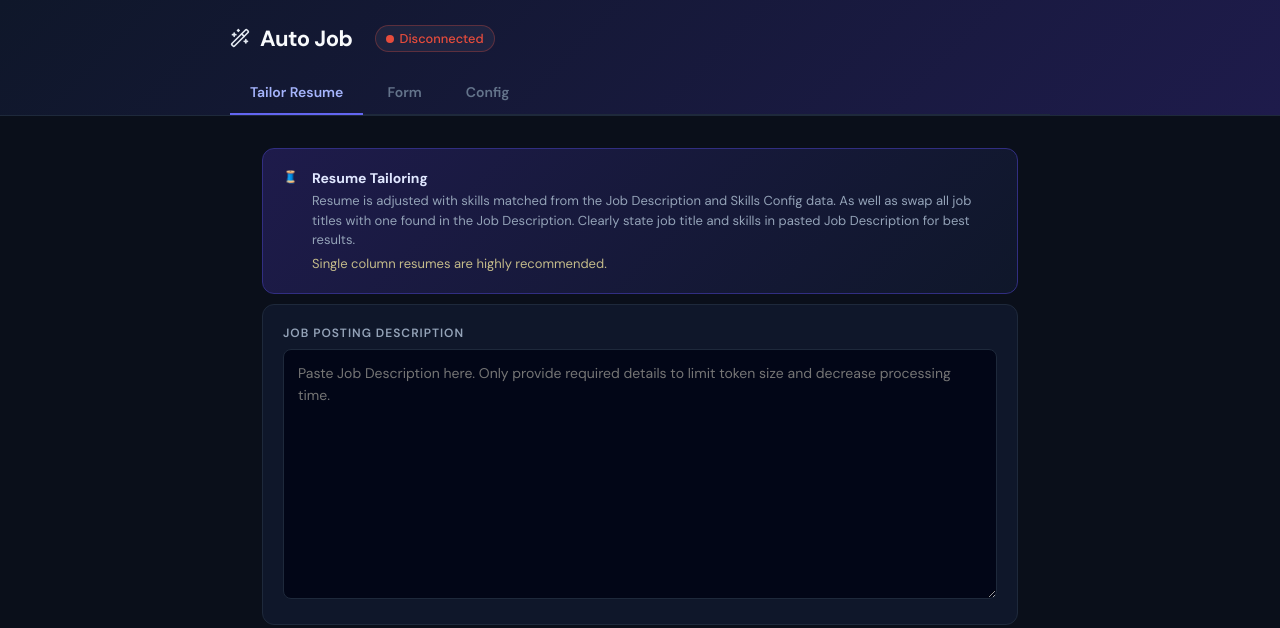
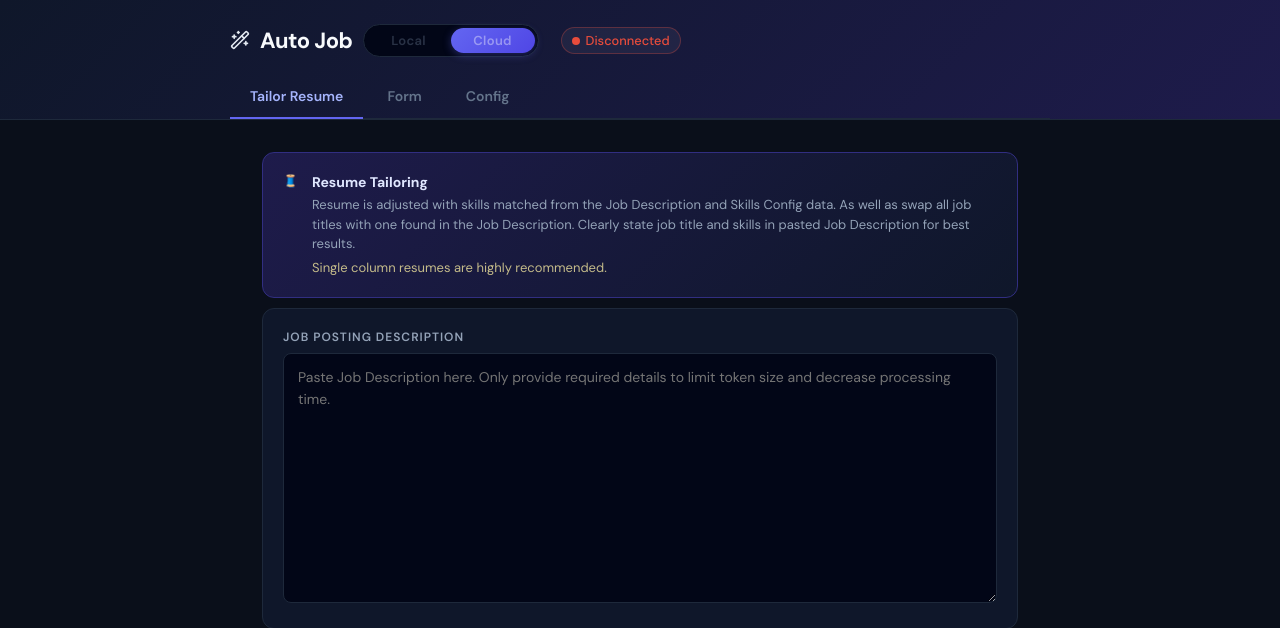
Before and after one commit to Debugger3000/ResumeTailor, a Python web app: template templates/index.html in a window 1280 px wide. Shown: the top 628 px of the page. Run offline with Jinja, Linux system fonts and the light colour scheme; the template is opened without the code that fills it, so the values that code supplies are empty.

Commit message:
model toggle button + models save properly

```diff
--- a/database/db.py
+++ b/database/db.py
@@ -29,8 +29,9 @@
             );
 
             CREATE TABLE IF NOT EXISTS model_config (
-                id INTEGER PRIMARY KEY CHECK (id = 1),
+                id INTEGER PRIMARY KEY,
                 provider TEXT NOT NULL DEFAULT 'ollama',
+                provider_category TEXT NOT NULL DEFAULT 'cloud',
                 model_name TEXT NOT NULL DEFAULT 'llama3',
                 api_key_env TEXT,
                 host TEXT,
--- a/static/app.js
+++ b/static/app.js
@@ -699,34 +699,32 @@
 const MODEL_CATALOG = [
   // ============== OLLAMA (local) ==============
   // host defaults to local daemon, no api key needed
-  { provider: 'ollama', model_name: 'llama3.2',          host: 'http://localhost:11434', api_key_env: null, category: 'Local · General',   desc: 'Meta Llama 3.2 — small, fast, great default' },
-  { provider: 'ollama', model_name: 'llama3.2:1b',       host: 'http://localhost:11434', api_key_env: null, category: 'Local · General',   desc: 'Meta Llama 3.2 1B' },
-  { provider: 'ollama', model_name: 'llama3.2:3b',       host: 'http://localhost:11434', api_key_env: null, category: 'Local · General',   desc: 'Meta Llama 3.2 3B' },
-  { provider: 'ollama', model_name: 'llama3.1',          host: 'http://localhost:11434', api_key_env: null, category: 'Local · General',   desc: 'Meta Llama 3.1 — workhorse, tool-calling' },
-  { provider: 'ollama', model_name: 'llama3.1:8b',       host: 'http://localhost:11434', api_key_env: null, category: 'Local · General',   desc: 'Meta Llama 3.1 8B' },
-  { provider: 'ollama', model_name: 'llama3.1:70b',      host: 'http://localhost:11434', api_key_env: null, category: 'Local · General',   desc: 'Meta Llama 3.1 70B' },
-  { provider: 'ollama', model_name: 'llama3.1:405b',     host: 'http://localhost:11434', api_key_env: null, category: 'Local · General',   desc: 'Meta Llama 3.1 405B' },
-  { provider: 'ollama', model_name: 'llama3.3:70b',      host: 'http://localhost:11434', api_key_env: null, category: 'Local · General',   desc: 'Llama 3.3 70B — ~405B quality at 70B' },
-  { provider: 'ollama', model_name: 'llama4',            host: 'http://localhost:11434', api_key_env: null, category: 'Local · General',   desc: 'Llama 4 — MoE, multimodal' },
-
-  { provider: 'ollama', model_name: 'qwen2.5',           host: 'http://localhost:11434', api_key_env: null, category: 'Local · General',   desc: 'Qwen2.5 — strong all-rounder, 128K ctx' },
-  { provider: 'ollama', model_name: 'qwen2.5:7b',        host: 'http://localhost:11434', api_key_env: null, category: 'Local · General',   desc: 'Qwen2.5 7B' },
-  { provider: 'ollama', model_name: 'qwen2.5:14b',       host: 'http://localhost:11434', api_key_env: null, category: 'Local · General',   desc: 'Qwen2.5 14B' },
-  { provider: 'ollama', model_name: 'qwen2.5:32b',       host: 'http://localhost:11434', api_key_env: null, category: 'Local · General',   desc: 'Qwen2.5 32B' },
-  { provider: 'ollama', model_name: 'qwen2.5:72b',       host: 'http://localhost:11434', api_key_env: null, category: 'Local · General',   desc: 'Qwen2.5 72B' },
-  { provider: 'ollama', model_name: 'qwen3',             host: 'http://localhost:11434', api_key_env: null, category: 'Local · General',   desc: 'Qwen3 — tools + thinking modes' },
-  { provider: 'ollama', model_name: 'qwen3:8b',          host: 'http://localhost:11434', api_key_env: null, category: 'Local · General',   desc: 'Qwen3 8B' },
-  { provider: 'ollama', model_name: 'qwen3:32b',         host: 'http://localhost:11434', api_key_env: null, category: 'Local · General',   desc: 'Qwen3 32B' },
-  { provider: 'ollama', model_name: 'qwen3.6:27b',       host: 'http://localhost:11434', api_key_env: null, category: 'Local · General',   desc: 'Qwen3.6 27B — newest Qwen dense' },
-
-  { provider: 'ollama', model_name: 'gemma3',            host: 'http://localhost:11434', api_key_env: null, category: 'Local · General',   desc: 'Gemma 3 — vision, single-GPU friendly' },
-  { provider: 'ollama', model_name: 'gemma3:4b',         host: 'http://localhost:11434', api_key_env: null, category: 'Local · General',   desc: 'Gemma 3 4B' },
-  { provider: 'ollama', model_name: 'gemma3:12b',        host: 'http://localhost:11434', api_key_env: null, category: 'Local · General',   desc: 'Gemma 3 12B' },
-  { provider: 'ollama', model_name: 'gemma3:27b',        host: 'http://localhost:11434', api_key_env: null, category: 'Local · General',   desc: 'Gemma 3 27B' },
-  { provider: 'ollama', model_name: 'gemma4',            host: 'http://localhost:11434', api_key_env: null, category: 'Local · General',   desc: 'Gemma 4 — Google, vision + tools' },
+  { provider: 'ollama', model_name: 'llama3.2',          host: 'http://localhost:11434', api_key_env: null, category: 'Local',   desc: 'Meta Llama 3.2 — small, fast, great default' },
+  { provider: 'ollama', model_name: 'llama3.2:1b',       host: 'http://localhost:11434', api_key_env: null, category: 'Local',   desc: 'Meta Llama 3.2 1B' },
+  { provider: 'ollama', model_name: 'llama3.2:3b',       host: 'http://localhost:11434', api_key_env: null, category: 'Local',   desc: 'Meta Llama 3.2 3B' },
+  { provider: 'ollama', model_name: 'llama3.1',          host: 'http://localhost:11434', api_key_env: null, category: 'Local',   desc: 'Meta Llama 3.1 — workhorse, tool-calling' },
+  { provider: 'ollama', model_name: 'llama3.1:8b',       host: 'http://localhost:11434', api_key_env: null, category: 'Local',   desc: 'Meta Llama 3.1 8B' },
+  { provider: 'ollama', model_name: 'llama3.1:70b',      host: 'http://localhost:11434', api_key_env: null, category: 'Local',   desc: 'Meta Llama 3.1 70B' },
+  { provider: 'ollama', model_name: 'llama3.1:405b',     host: 'http://localhost:11434', api_key_env: null, category: 'Local',   desc: 'Meta Llama 3.1 405B' },
+  { provider: 'ollama', model_name: 'llama3.3:70b',      host: 'http://localhost:11434', api_key_env: null, category: 'Local',   desc: 'Llama 3.3 70B — ~405B quality at 70B' },
+  { provider: 'ollama', model_name: 'llama4',            host: 'http://localhost:11434', api_key_env: null, category: 'Local',   desc: 'Llama 4 — MoE, multimodal' },
+  { provider: 'ollama', model_name: 'qwen2.5',           host: 'http://localhost:11434', api_key_env: null, category: 'Local',   desc: 'Qwen2.5 — strong all-rounder, 128K ctx' },
+  { provider: 'ollama', model_name: 'qwen2.5:7b',        host: 'http://localhost:11434', api_key_env: null, category: 'Local',   desc: 'Qwen2.5 7B' },
+  { provider: 'ollama', model_name: 'qwen2.5:14b',       host: 'http://localhost:11434', api_key_env: null, category: 'Local',   desc: 'Qwen2.5 14B' },
+  { provider: 'ollama', model_name: 'qwen2.5:32b',       host: 'http://localhost:11434', api_key_env: null, category: 'Local',   desc: 'Qwen2.5 32B' },
+  { provider: 'ollama', model_name: 'qwen2.5:72b',       host: 'http://localhost:11434', api_key_env: null, category: 'Local',   desc: 'Qwen2.5 72B' },
+  { provider: 'ollama', model_name: 'qwen3',             host: 'http://localhost:11434', api_key_env: null, category: 'Local',   desc: 'Qwen3 — tools + thinking modes' },
+  { provider: 'ollama', model_name: 'qwen3:8b',          host: 'http://localhost:11434', api_key_env: null, category: 'Local',   desc: 'Qwen3 8B' },
+  { provider: 'ollama', model_name: 'qwen3:32b',         host: 'http://localhost:11434', api_key_env: null, category: 'Local',   desc: 'Qwen3 32B' },
+  { provider: 'ollama', model_name: 'qwen3.6:27b',       host: 'http://localhost:11434', api_key_env: null, category: 'Local',   desc: 'Qwen3.6 27B — newest Qwen dense' },
+  { provider: 'ollama', model_name: 'gemma3',            host: 'http://localhost:11434', api_key_env: null, category: 'Local',   desc: 'Gemma 3 — vision, single-GPU friendly' },
+  { provider: 'ollama', model_name: 'gemma3:4b',         host: 'http://localhost:11434', api_key_env: null, category: 'Local',   desc: 'Gemma 3 4B' },
+  { provider: 'ollama', model_name: 'gemma3:12b',        host: 'http://localhost:11434', api_key_env: null, category: 'Local',   desc: 'Gemma 3 12B' },
+  { provider: 'ollama', model_name: 'gemma3:27b',        host: 'http://localhost:11434', api_key_env: null, category: 'Local',   desc: 'Gemma 3 27B' },
+  { provider: 'ollama', model_name: 'gemma4',            host: 'http://localhost:11434', api_key_env: null, category: 'Local',   desc: 'Gemma 4 — Google, vision + tools' },
 
   // ============== GOOGLE ==============
-  { provider: 'google',    model_name: 'gemini-2.5-flash',        host: 'https://generativelanguage.googleapis.com', api_key_env: 'GOOGLE_API_KEY', category: 'Cloud · Google', desc: 'Gemini 2.5 Flash — fast' },
+  { provider: 'google',    model_name: 'gemini-2.5-flash',        host: 'https://generativelanguage.googleapis.com', api_key_env: 'GOOGLE_API_KEY', category: 'Cloud', desc: 'Gemini 2.5 Flash — fast' },
 ];
 
 // ============== ANTHROPIC ==============
@@ -741,8 +739,28 @@
 
 
 const PROVIDER_NEEDS_KEY = (provider) => provider !== 'ollama';
-let currentModelConfig = null;   // module-level cache of the saved row
+// let currentModelConfig = null;   // module-level cache of the saved row
 let isDirty = false;
+let currentModelTypeSelected = 'cloud'; // Either a cloud or local model is selected...
+
+let modelConfigs = [];   // cached saved configs — up to two rows: one local, one cloud
+
+function maskKey(key) {
+  // Swap every char for 'x' so the real key never lingers in client memory.
+  return key ? 'x'.repeat(key.length) : null;
+}
+
+function configKind(cfg) {
+  // 'local' for Ollama / locally-hosted, 'cloud' otherwise.
+  if (cfg.provider_category) {
+    return cfg.provider_category.toLowerCase().startsWith('local') ? 'local' : 'cloud';
+  }
+  return (cfg.host || '').includes('localhost') ? 'local' : 'cloud';
+}
+
+function getConfigByKind(kind) {
+  return modelConfigs.find(c => configKind(c) === kind) || null;
+}
 
 
 function markDirty() {
@@ -831,10 +849,12 @@
   const host = hostInput?.value.trim() || entry.host;
   const modelApiKey = document.getElementById('apiKeyInput');
   const apiKey = modelApiKey?.value.trim();
+  const providerCategory = entry.category.toLowerCase();
 
 
   const payload = {
     provider:    entry.provider,
+    provider_category: providerCategory,
     model_name:  entry.model_name,
     host:        host,
     api_key_env: apiKey,   // env var NAME, not the key itself
@@ -867,6 +887,25 @@
     status.className = 'status success';
     markPristine();
 
+    const kind = getActiveTab();
+
+    // Keep the local cache in sync so the toggle knows this side now exists
+    const savedCfg = {
+      provider:          entry.provider,
+      provider_category: providerCategory,
+      model_name:        entry.model_name,
+      host:              host,
+      api_key_env:       maskKey(apiKey),
+    };
+    const idx = modelConfigs.findIndex(c => configKind(c) === kind);
+    if (idx >= 0) modelConfigs[idx] = savedCfg;   // replace existing side
+    else          modelConfigs.push(savedCfg);    // add the new side
+
+    currentModelTypeSelected = kind;
+
+    syncModelToggle();
+
+
     // send another request to restart model connection / server
     await restart_model_server();
 
@@ -894,6 +933,7 @@
     const res = await fetch('/api/data/model/updated', {
       method:  'POST',
       headers: { 'Content-Type': 'application/json' },
+      body: JSON.stringify({ provider_category: currentModelTypeSelected })
     });
     const data = await res.json().catch(() => ({}));
     if (!res.ok || !data.ok) throw new Error(data.error || `HTTP ${res.status}`);
@@ -915,7 +955,7 @@
   }
 }
 
-function populateModelSelect(tab = 'local') {
+function populateModelSelect(tab = 'cloud') {
   const select = document.getElementById('modelSelect');
 
   // Filter catalog by the active tab
@@ -958,20 +998,37 @@
         p.classList.toggle('hidden', p.id !== `modelTab-${target}`);
       });
 
-      // Refresh dropdown for the active tab
-      populateModelSelect(target);
-
-      // Show/hide API key row based on tab
       const apiKeyRow = document.getElementById('apiKeyRow');
       if (apiKeyRow) apiKeyRow.classList.toggle('hidden', target === 'local');
 
-      // Reset description + custom
-      document.getElementById('modelDescription').textContent = '';
-      document.getElementById('customModelRow').classList.add('hidden');
-      markDirty();
+      hydrateTab(target);   // restore saved config for this tab from the cache
     });
   });
 }
+
+// function initModelTabs() {
+//   document.querySelectorAll('.model-tab').forEach(btn => {
+//     btn.addEventListener('click', () => {
+//       const target = btn.dataset.tab;
+//       document.querySelectorAll('.model-tab').forEach(b => b.classList.toggle('active', b === btn));
+//       document.querySelectorAll('.model-tab-panel').forEach(p => {
+//         p.classList.toggle('hidden', p.id !== `modelTab-${target}`);
+//       });
+
+//       // Refresh dropdown for the active tab
+//       populateModelSelect(target);
+
+//       // Show/hide API key row based on tab
+//       const apiKeyRow = document.getElementById('apiKeyRow');
+//       if (apiKeyRow) apiKeyRow.classList.toggle('hidden', target === 'local');
+
+//       // Reset description + custom
+//       document.getElementById('modelDescription').textContent = '';
+//       document.getElementById('customModelRow').classList.add('hidden');
+//       markDirty();
+//     });
+//   });
+// }
 
 function initModelConfig() {
   populateModelSelect('local');
@@ -1006,33 +1063,118 @@
 }
 
 
+// async function loadModelConfig() {
+//   try {
+//     const res  = await fetch('/api/data/model', { method: 'GET' });
+//     const data = await res.json().catch(() => ({}));
+
+//     console.log(`Saved Model details: ${data}`);
+//     console.log(`Saved Model details: ${data.provider}`);
+//     if (!res.ok) {
+//       console.warn('Failed to load model config:', data.error || res.status);
+//       return null;
+//     }
+
+//        // null if nothing saved yet
+//     hydrateModelConfig(data);
+//     return data;
+//   } catch (err) {
+//     console.error('loadModelConfig error:', err);
+//     return null;
+//   }
+// }
+
 async function loadModelConfig() {
   try {
     const res  = await fetch('/api/data/model', { method: 'GET' });
-    const data = await res.json().catch(() => ({}));
+    const data = await res.json().catch(() => ([]));
 
-    console.log(`Saved Model details: ${data}`);
-    console.log(`Saved Model details: ${data.provider}`);
     if (!res.ok) {
       console.warn('Failed to load model config:', data.error || res.status);
       return null;
     }
 
-       // null if nothing saved yet
-    hydrateModelConfig(data);
-    return data;
+    // Endpoint now returns an array of rows (0–2). Tolerate a {configs:[...]} wrapper too.
+    const rows = Array.isArray(data) ? data : (data.configs || []);
+
+
+
+    // Cache them, masking the API key so plaintext never sits in client memory.
+    modelConfigs = rows.map(cfg => ({
+      ...cfg,
+      api_key_env: maskKey(cfg.api_key_env),
+    }));
+
+    console.log(`Returned models config'd: ${modelConfigs}`);
+
+    hydrateModelConfig();
+    return modelConfigs;
   } catch (err) {
     console.error('loadModelConfig error:', err);
     return null;
   }
 }
 
+function hydrateTab(tab) {
+  const cfg = getConfigByKind(tab);
 
-function hydrateModelConfig(cfg) {
-  const isLocal = cfg.provider === 'ollama';
-  const targetTab = isLocal ? 'local' : 'cloud';
+  // For cloud, set provider dropdown first so the right models filter in.
+  if (tab === 'cloud' && cfg) {
+    const providerSelect = document.getElementById('cloudProviderSelect');
+    if (providerSelect) providerSelect.value = cfg.provider;
+  }
+  populateModelSelect(tab);
 
-  // 1. Activate the right tab
+  const select      = document.getElementById('modelSelect');
+  const description = document.getElementById('modelDescription');
+  const customRow   = document.getElementById('customModelRow');
+  const customInput = document.getElementById('customModelInput');
+  const apiKeyInput = document.getElementById('apiKeyInput');
+  const hostInput   = document.getElementById('ollamaHost');
+
+  // Nothing saved for this tab → reset to placeholder.
+  if (!cfg) {
+    select.value = '';
+    description.textContent = '';
+    customRow.classList.add('hidden');
+    if (apiKeyInput) { apiKeyInput.value = ''; apiKeyInput.placeholder = 'Enter API key'; }
+    markPristine();
+    return;
+  }
+
+  // Select the saved model, or fall back to the custom input.
+  const optionExists = [...select.options].some(o => o.value === cfg.model_name);
+  if (optionExists) {
+    select.value = cfg.model_name;
+    description.textContent = select.selectedOptions[0]?.dataset.desc || '';
+    customRow.classList.add('hidden');
+  } else {
+    select.value = '__custom__';
+    customRow.classList.remove('hidden');
+    customInput.value = cfg.model_name;
+    description.textContent = '';
+  }
+
+  // Host (local only).
+  if (tab === 'local' && cfg.host && hostInput) {
+    hostInput.value = cfg.host;
+  }
+
+  // API key — already masked; surface as a placeholder hint only.
+  if (tab === 'cloud' && apiKeyInput) {
+    apiKeyInput.value = '';
+    apiKeyInput.placeholder = cfg.api_key_env ? `Saved: ${cfg.api_key_env}` : 'Enter API key';
+  }
+
+  markPristine();
+}
+
+
+function hydrateModelConfig() {
+  const targetTab = 'cloud';            // load the cloud side on startup
+  currentModelTypeSelected = targetTab;
+
+  // Activate the cloud tab
   document.querySelectorAll('.model-tab').forEach(b => {
     b.classList.toggle('active', b.dataset.tab === targetTab);
   });
@@ -1040,50 +1182,55 @@
     p.classList.toggle('hidden', p.id !== `modelTab-${targetTab}`);
   });
 
-  // 2. For cloud: set the provider dropdown FIRST so populateModelSelect
-  //    can filter to that provider's models
-  if (!isLocal) {
-    const providerSelect = document.getElementById('cloudProviderSelect');
-    if (providerSelect) providerSelect.value = cfg.provider;
-  }
+  const apiKeyRow = document.getElementById('apiKeyRow');
+  if (apiKeyRow) apiKeyRow.classList.toggle('hidden', targetTab === 'local');
 
-  // 3. Populate the model dropdown for the active tab
-  populateModelSelect(targetTab);
-
-  // 4. Try to select the saved model in the dropdown
-  const select = document.getElementById('modelSelect');
-  const optionExists = [...select.options].some(o => o.value === cfg.model_name);
-
-  if (optionExists) {
-    select.value = cfg.model_name;
-    const opt = select.selectedOptions[0];
-    document.getElementById('modelDescription').textContent = opt?.dataset.desc || '';
-    document.getElementById('customModelRow').classList.add('hidden');
-  } else {
-    // Saved model isn't in catalog — fall back to custom input
-    select.value = '__custom__';
-    document.getElementById('customModelRow').classList.remove('hidden');
-    document.getElementById('customModelInput').value = cfg.model_name;
-    document.getElementById('modelDescription').textContent = '';
-  }
-
-  // 5. Restore host (local only)
-  if (isLocal && cfg.host) {
-    const hostInput = document.getElementById('ollamaHost');
-    if (hostInput) hostInput.value = cfg.host;
-  }
-
-  // Note: api_key is NOT hydrated — it's never sent back from the server,
-  // so the API key field stays empty. User only re-enters it if changing.
-
-  markPristine();
+  hydrateTab(targetTab);   // fills the fields from the cached cloud config
+  syncModelToggle();
 }
 
 // load model config data / form setup on load
 document.addEventListener('DOMContentLoaded', async () => {
   initModelConfig();
   await loadModelConfig();   // hydrate from saved row
+  initModelToggle();
 });
+
+
+// Toggle Cloud or Local
+// ---------------
+function initModelToggle() {
+  const toggle = document.getElementById('modelToggle');
+  if (!toggle) return;
+
+  toggle.querySelectorAll('.model-toggle-option').forEach(btn => {
+    btn.addEventListener('click', async () => {
+      const kind = btn.dataset.kind;                 // 'cloud' | 'local'
+      if (kind === currentModelTypeSelected) return; // already active
+      if (!getConfigByKind(kind)) return;            // nothing saved for that side
+
+      currentModelTypeSelected = kind;
+      syncModelToggle();              // instant visual feedback
+      await restart_model_server();   // bring the now-active config online
+    });
+  });
+
+  syncModelToggle();
+}
+
+// Reflect currentModelTypeSelected + which configs exist into the toggle
+function syncModelToggle() {
+  const toggle = document.getElementById('modelToggle');
+  if (!toggle) return;
+
+  toggle.dataset.active = currentModelTypeSelected;   // drives the slider
+
+  toggle.querySelectorAll('.model-toggle-option').forEach(btn => {
+    const kind = btn.dataset.kind;
+    btn.classList.toggle('active', kind === currentModelTypeSelected);
+    btn.disabled = !getConfigByKind(kind);            // grey out unsaved sides
+  });
+}
 
 
 
@@ -1333,7 +1480,7 @@
 
 async function fetchModelStatus() {
   try {
-    const res = await fetch('/api/data/model/status', { method: 'GET' });
+    const res = await fetch(`/api/data/model/status?type=${currentModelTypeSelected}`, { method: 'GET' });
     const data = await res.json().catch(() => ({}));
     // request threw error
     if (!res.ok) {
@@ -1361,9 +1508,7 @@
     el.classList.add('restarting');
     const provider  = status.provider  || '';
     const modelName = status.model_name || '';
-    textEl.textContent = provider && modelName
-      ? `Restarting ${provider} — ${modelName}…`
-      : 'Restarting…';
+    textEl.textContent = 'Restarting Model…';
     el.title = 'Model connection is restarting';
     return;
   }
--- a/static/style.css
+++ b/static/style.css
@@ -895,3 +895,47 @@
   cursor: not-allowed;
   opacity: 0.85;
 }
+
+
+.model-toggle {
+  position: relative;
+  display: inline-flex;
+  background: #020617;            /* same as inputs */
+  border: 1px solid #1e293b;
+  border-radius: 999px;
+  padding: 3px;
+  font-family: 'DM Sans', system-ui, sans-serif;
+}
+.model-toggle-option {
+  position: relative;
+  z-index: 1;
+  flex: 1 1 0;
+  min-width: 84px;
+  border: 0;
+  background: transparent;
+  color: #64748b;                 /* idle, matches tabs */
+  font-family: inherit;
+  font-size: 13px;
+  font-weight: 600;
+  letter-spacing: 0.3px;
+  padding: 4px 10px;
+  border-radius: 999px;
+  cursor: pointer;
+  transition: color 0.2s;
+}
+.model-toggle-option:hover:not(.active):not(:disabled) { color: #a5b4fc; }
+.model-toggle-option.active   { color: #f8fafc; }
+.model-toggle-option:disabled { opacity: 0.4; cursor: not-allowed; }
+.model-toggle-slider {
+  position: absolute;
+  top: 3px; bottom: 3px;
+  left: 3px;
+  width: calc(50% - 3px);
+  border-radius: 999px;
+  background: linear-gradient(135deg, #6366f1 0%, #4f46e5 100%);
+  box-shadow: 0 2px 8px rgba(99, 102, 241, 0.35);
+  transition: transform 0.2s ease;
+  z-index: 0;
+}
+.model-toggle[data-active="local"] .model-toggle-slider { transform: translateX(0%); }
+.model-toggle[data-active="cloud"] .model-toggle-slider { transform: translateX(100%); }
--- a/templates/index.html
+++ b/templates/index.html
@@ -14,6 +14,11 @@
          <div id="app-title">
           <i data-lucide="wand-2" class="lucide-icon" id="brand-icon"></i>
           <h1>Auto Job</h1>
+          <div class="model-toggle" id="modelToggle" data-active="cloud" role="group" aria-label="Active model">
+            <button type="button" class="model-toggle-option" data-kind="local">Local</button>
+            <button type="button" class="model-toggle-option active" data-kind="cloud">Cloud</button>
+            <span class="model-toggle-slider" aria-hidden="true"></span>
+          </div>
           <div class="model-status" id="modelStatus" title="Loading...">
             <span class="model-status-dot"></span>
             <span class="model-status-text">Checking…</span>
@@ -200,7 +205,7 @@
           <label for="modelSelect">Model</label>
           <select id="modelSelect" class="text-input">
             <option value="">-- Select a model --</option>
-            <option value="__custom__">Custom (enter model name manually)…</option>
+            <!-- <option value="__custom__">Custom (enter model name manually)…</option> -->
           </select>
         </div>
 
```
Also changed, not shown: app.py (+6 -14 lines), blueprints/data.py (+38 -6 lines), database/queries/ai_models.py (+10 -8 lines).
